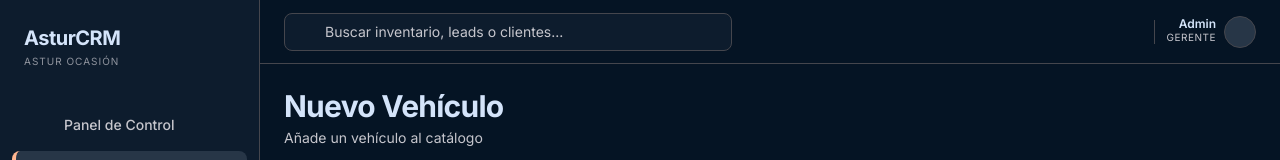
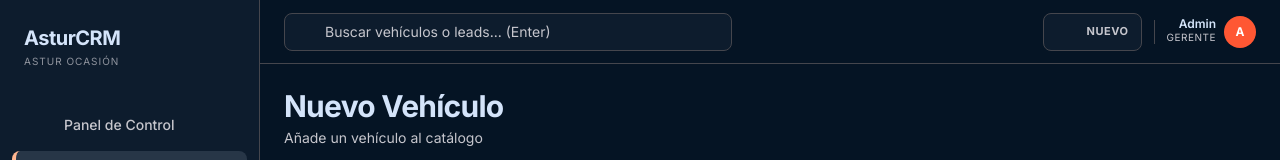
Before and after one commit to bervanai/asturocasion, a Next.js app in the folder crm/: page /vehiculos/nuevo in a window 1280 px wide. Shown: the top 160 px of the page. Built offline with nearby package versions, Linux system fonts and the light colour scheme; no server answers.

Commit message:
feat: functional topbar - search, profile dropdown

```diff
--- a/crm/app/vehiculos/page.tsx
+++ b/crm/app/vehiculos/page.tsx
@@ -11,12 +11,14 @@ const statusConfig = {
   sold: { label: "Vendido", cls: "border border-outline-variant text-on-surface-variant bg-surface-container-highest" },
 };
 
-export default async function VehiculosPage() {
+export default async function VehiculosPage({ searchParams }: { searchParams: Promise<{ q?: string }> }) {
+  const { q } = await searchParams;
   const admin = createAdminClient();
-  const { data: vehicles } = await admin
-    .from("vehicles")
-    .select("*")
-    .order("created_at", { ascending: false });
+  let query = admin.from("vehicles").select("*").order("created_at", { ascending: false });
+  if (q) {
+    query = query.or(`brand.ilike.%${q}%,model.ilike.%${q}%,color.ilike.%${q}%`);
+  }
+  const { data: vehicles } = await query;
 
   const total = vehicles?.length ?? 0;
   const available = vehicles?.filter((v) => v.status === "available").length ?? 0;
@@ -27,9 +29,15 @@ export default async function VehiculosPage() {
         <div>
           <h1 className="text-3xl font-bold text-on-surface tracking-tight">Inventario de Vehículos</h1>
           <div className="flex items-center gap-3 mt-1">
-            <span className="text-on-surface-variant text-sm">{total} unidades totales</span>
-            <span className="w-1.5 h-1.5 rounded-full bg-outline-variant" />
-            <span className="text-on-surface-variant text-sm">{available} disponibles</span>
+            {q ? (
+              <span className="text-tertiary text-sm">Resultados para &quot;{q}&quot; — {total} encontrados</span>
+            ) : (
+              <>
+                <span className="text-on-surface-variant text-sm">{total} unidades totales</span>
+                <span className="w-1.5 h-1.5 rounded-full bg-outline-variant" />
+                <span className="text-on-surface-variant text-sm">{available} disponibles</span>
+              </>
+            )}
           </div>
         </div>
         <Link
--- a/crm/components/DashboardLayout.tsx
+++ b/crm/components/DashboardLayout.tsx
@@ -2,6 +2,7 @@
 
 import Link from "next/link";
 import { usePathname, useRouter } from "next/navigation";
+import { useState, useRef, useEffect } from "react";
 import { supabase } from "@/lib/supabase";
 
 const navItems = [
@@ -13,11 +14,32 @@ const navItems = [
 export default function DashboardLayout({ children }: { children: React.ReactNode }) {
   const pathname = usePathname();
   const router = useRouter();
+  const [search, setSearch] = useState("");
+  const [profileOpen, setProfileOpen] = useState(false);
+  const profileRef = useRef<HTMLDivElement>(null);
 
   const logout = async () => {
     await supabase.auth.signOut();
     router.push("/login");
   };
+
+  const handleSearch = (e: React.KeyboardEvent<HTMLInputElement>) => {
+    if (e.key === "Enter" && search.trim()) {
+      const dest = pathname.startsWith("/leads") ? "/leads" : "/vehiculos";
+      router.push(`${dest}?q=${encodeURIComponent(search.trim())}`);
+    }
+    if (e.key === "Escape") setSearch("");
+  };
+
+  useEffect(() => {
+    const handler = (e: MouseEvent) => {
+      if (profileRef.current && !profileRef.current.contains(e.target as Node)) {
+        setProfileOpen(false);
+      }
+    };
+    document.addEventListener("mousedown", handler);
+    return () => document.removeEventListener("mousedown", handler);
+  }, []);
 
   return (
     <div className="min-h-screen bg-surface">
@@ -72,23 +94,66 @@ export default function DashboardLayout({ children }: { children: React.ReactNod
           <span className="material-symbols-outlined absolute left-3 top-1/2 -translate-y-1/2 text-on-surface-variant text-[20px]">search</span>
           <input
             type="text"
-            placeholder="Buscar inventario, leads o clientes..."
+            value={search}
+            onChange={(e) => setSearch(e.target.value)}
+            onKeyDown={handleSearch}
+            placeholder="Buscar vehículos o leads... (Enter)"
             className="w-full bg-surface-container-low border border-outline-variant rounded-lg pl-10 pr-4 py-2 text-sm text-on-surface placeholder:text-on-surface-variant focus:outline-none focus:ring-2 focus:ring-tertiary transition-all"
           />
+          {search && (
+            <button
+              onClick={() => setSearch("")}
+              className="absolute right-3 top-1/2 -translate-y-1/2 text-on-surface-variant hover:text-on-surface"
+            >
+              <span className="material-symbols-outlined text-[18px]">close</span>
+            </button>
+          )}
         </div>
         <div className="flex items-center gap-3 ml-6">
-          <button className="text-on-surface-variant hover:text-on-surface p-2 rounded-full hover:bg-surface-container-high transition-all">
-            <span className="material-symbols-outlined">notifications</span>
-          </button>
+          <Link
+            href="/vehiculos/nuevo"
+            className="hidden sm:flex items-center gap-1.5 text-[11px] font-bold text-on-surface-variant hover:text-on-surface bg-surface-container-low hover:bg-surface-container-high border border-outline-variant px-3 py-1.5 rounded-lg transition-all uppercase tracking-wider"
+          >
+            <span className="material-symbols-outlined text-[16px]">add</span>
+            Nuevo
+          </Link>
           <div className="h-6 w-px bg-outline-variant" />
-          <div className="flex items-center gap-2 cursor-pointer">
-            <div className="text-right">
-              <p className="text-xs font-semibold text-on-surface leading-none">Admin</p>
-              <p className="text-[10px] text-on-surface-variant uppercase tracking-wider">Gerente</p>
-            </div>
-            <div className="w-8 h-8 rounded-full bg-surface-container-highest border border-outline-variant flex items-center justify-center text-on-surface-variant">
-              <span className="material-symbols-outlined text-[18px]">person</span>
-            </div>
+          <div className="relative" ref={profileRef}>
+            <button
+              onClick={() => setProfileOpen((o) => !o)}
+              className="flex items-center gap-2 cursor-pointer hover:opacity-80 transition-opacity"
+            >
+              <div className="text-right hidden sm:block">
+                <p className="text-xs font-semibold text-on-surface leading-none">Admin</p>
+                <p className="text-[10px] text-on-surface-variant uppercase tracking-wider">Gerente</p>
+              </div>
+              <div className="w-8 h-8 rounded-full bg-[#FF5733] flex items-center justify-center text-white font-bold text-xs">
+                A
+              </div>
+            </button>
+            {profileOpen && (
+              <div className="absolute right-0 top-12 w-48 bg-surface-container-low border border-outline-variant rounded-xl shadow-2xl shadow-black/50 py-1 z-50">
+                <div className="px-4 py-3 border-b border-outline-variant">
+                  <p className="text-xs font-semibold text-on-surface">Admin</p>
+                  <p className="text-[11px] text-on-surface-variant">Gerente · Astur Ocasión</p>
+                </div>
+                <Link
+                  href="/vehiculos/nuevo"
+                  onClick={() => setProfileOpen(false)}
+                  className="flex items-center gap-3 px-4 py-2.5 text-sm text-on-surface-variant hover:text-on-surface hover:bg-surface-variant transition-colors"
+                >
+                  <span className="material-symbols-outlined text-[18px]">add_circle</span>
+                  Nuevo vehículo
+                </Link>
+                <button
+                  onClick={logout}
+                  className="flex items-center gap-3 px-4 py-2.5 text-sm text-error hover:bg-error/10 transition-colors w-full text-left"
+                >
+                  <span className="material-symbols-outlined text-[18px]">logout</span>
+                  Cerrar sesión
+                </button>
+              </div>
+            )}
           </div>
         </div>
       </header>
```
